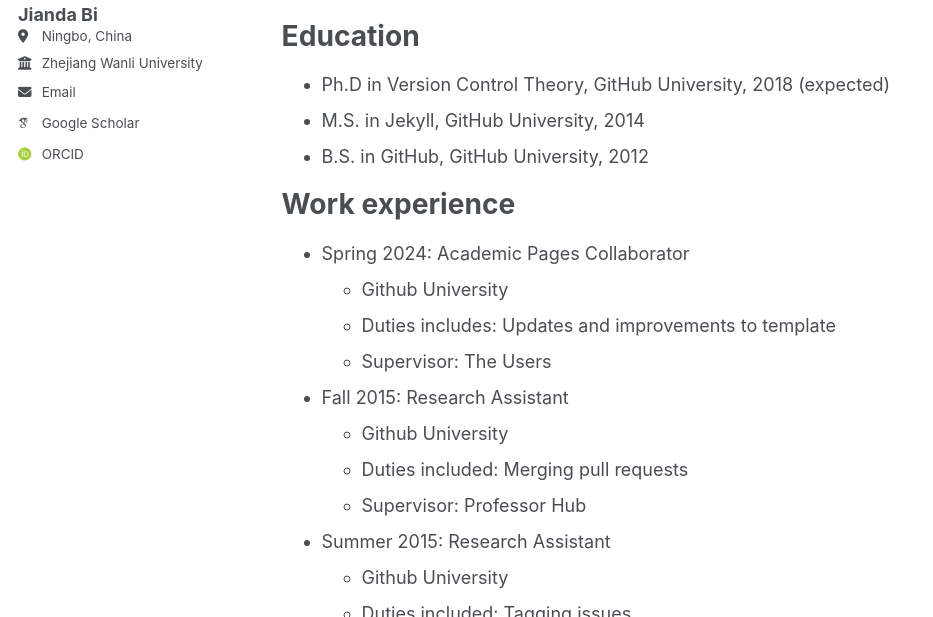
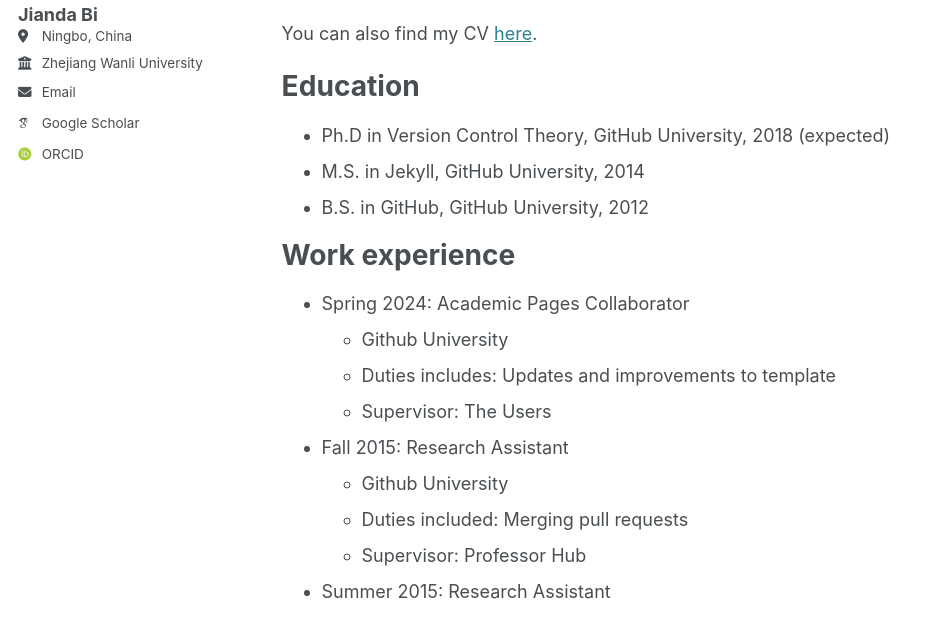
Before and after one commit to JiandaBi/Jianda.github.io, a Jekyll site: the page built from _pages/cv.md, in a window 1280 px wide and 900 px high, cut to the strip 283-900 px from the top of the window. Shown: the whole strip, without its empty margins (0-933 px from the left). Built offline with Jekyll 4.4.1, drawn with Linux system fonts in a browser that asks for light colours; some web fonts are replaced.

Commit message:
Update cv.md

```diff
--- a/_pages/cv.md
+++ b/_pages/cv.md
@@ -16,6 +16,8 @@ redirect_from:
 
 
  You can also find my on  CV  {% include /files/cv.pdf %}
+
+You can also find my CV [here]({{ https://jiandabi.github.io }}/files/cv.pdf).
 
 Education
 ======
```
